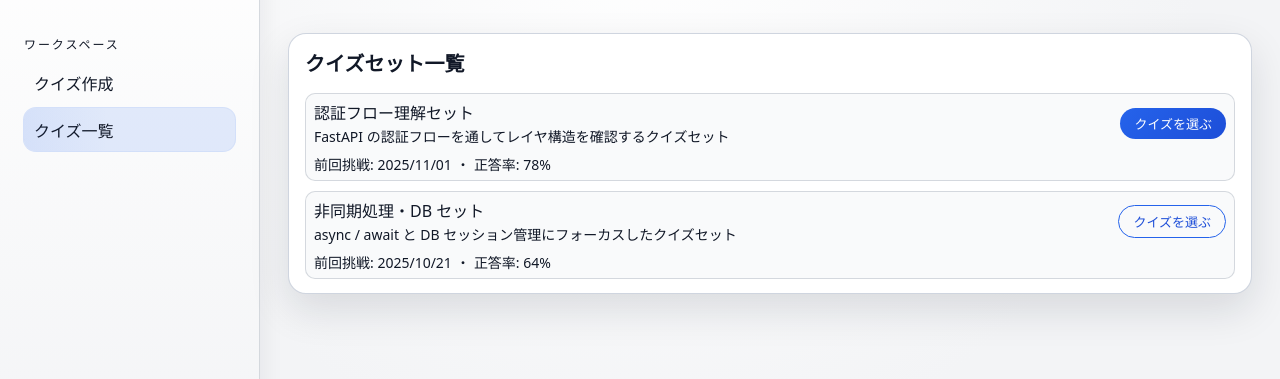
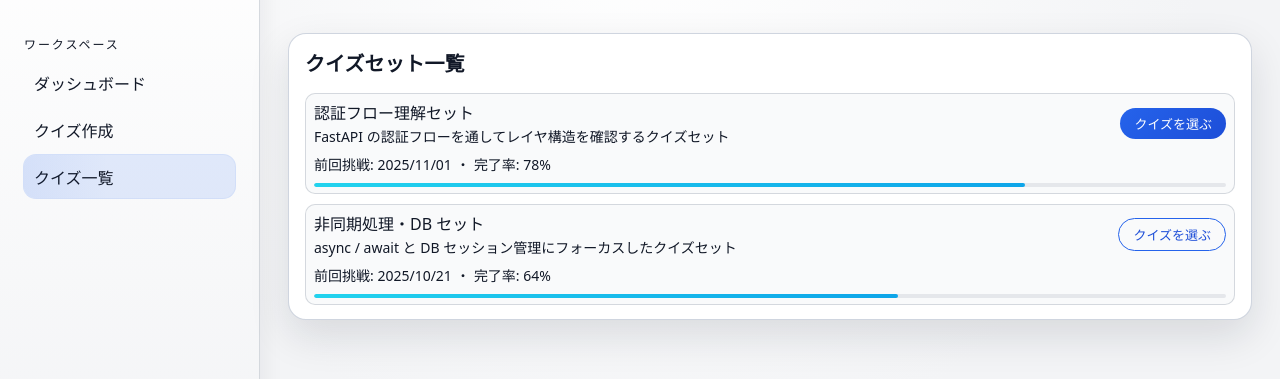
Before and after one commit to heyho99/under_code, a plain HTML site: page frontend/index.html in a window 1280 px wide. Both pictures are taken after a click on the button "クイズ一覧". Shown: the part 97-476 px from the top of the page. Drawn offline with nearby package versions, Linux system fonts and the light colour scheme.

Commit message:
ダッシュボード作成とプログレスバーの追加

```diff
--- a/frontend/index.html
+++ b/frontend/index.html
@@ -30,6 +30,9 @@
         <nav class="sidebar__nav">
           <div class="nav-section">
             <div class="nav-section__label">ワークスペース</div>
+            <button class="nav-item" data-nav="#/dashboard">
+              <span class="nav-item__title">ダッシュボード</span>
+            </button>
             <button class="nav-item" data-nav="#/project">
               <span class="nav-item__title">クイズ作成</span>
             </button>
--- a/frontend/src/features/quiz-list/QuizListView.js
+++ b/frontend/src/features/quiz-list/QuizListView.js
@@ -28,7 +28,10 @@ export const QuizListView = {
               <div class="quiz-set-item__meta">
                 <span>前回挑戦: 2025/11/01</span>
                 <span class="quiz-set-item__meta-separator">・</span>
-                <span>正答率: 78%</span>
+                <span>完了率: 78%</span>
+              </div>
+              <div class="progress">
+                <div class="progress__bar" style="width: 78%"></div>
               </div>
             </li>
             <li class="list__item quiz-set-item">
@@ -44,7 +47,10 @@ export const QuizListView = {
               <div class="quiz-set-item__meta">
                 <span>前回挑戦: 2025/10/21</span>
                 <span class="quiz-set-item__meta-separator">・</span>
-                <span>正答率: 64%</span>
+                <span>完了率: 64%</span>
+              </div>
+              <div class="progress">
+                <div class="progress__bar" style="width: 64%"></div>
               </div>
             </li>
           </ul>
--- a/frontend/src/router/router.js
+++ b/frontend/src/router/router.js
@@ -4,7 +4,6 @@ let currentController = null;
 
 const navMapping = {
   "#/quiz-design": "#/project",
-  "#/quiz-progress": "#/project",
   "#/quiz-set-detail": "#/quiz-list",
   "#/quiz-play": "#/quiz-list",
 };
--- a/frontend/src/router/routes.js
+++ b/frontend/src/router/routes.js
@@ -8,7 +8,7 @@ import { QuizPlayController } from "../features/quiz-play/QuizPlayController.js"
 export const routes = {
   "#/project": ProjectController,
   "#/quiz-design": QuizDesignController,
-  "#/quiz-progress": QuizProgressController,
+  "#/dashboard": QuizProgressController,
   "#/quiz-list": QuizListController,
   "#/quiz-set-detail": QuizSetDetailController,
   "#/quiz-play": QuizPlayController,
```
